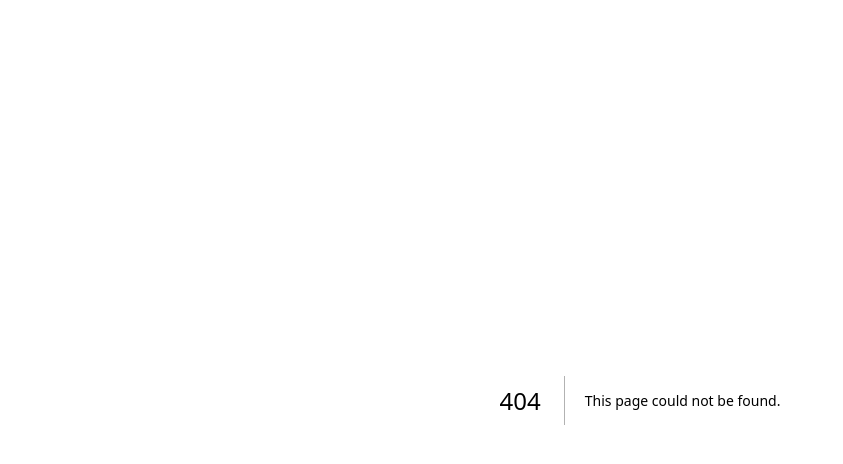
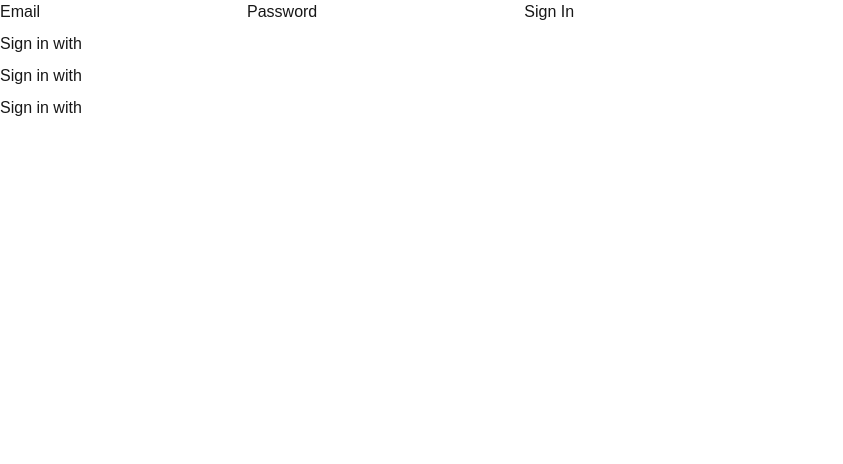
Before and after one commit to Divyapahuja31/nst_noticeboard, a Next.js app: page /signin in a window 1280 px wide. Before the commit this address had no page. Shown: the top 464 px of the page, without its empty margins (0-843 px from the left). Built offline with nearby package versions, Linux system fonts and the light colour scheme; no server answers.

Commit message:
feat: adds signout and signin credential based (#6)
* feat: adds google auth

* feat: adds credendtial based signin and signout

```diff
--- /dev/null
+++ b/app/signin/page.tsx
@@ -0,0 +1,69 @@
+import { redirect } from "next/navigation"
+import { signIn, auth, providerMap } from "../../auth"
+import { AuthError } from "next-auth"
+
+const SIGNIN_ERROR_URL = "/error"
+
+export default async function SignInPage(props: {
+  searchParams: Promise<{ callbackUrl?: string }>
+}) {
+  const searchParams = await props.searchParams
+
+  return (
+    <div className="flex flex-col gap-2">
+      <form
+        action={async (formData) => {
+          "use server"
+          try {
+            await signIn("credentials", formData)
+          } catch (error) {
+            if (error instanceof AuthError) {
+              return redirect(`${SIGNIN_ERROR_URL}?error=${error.type}`)
+            }
+            throw error
+          }
+        }}
+      >
+        <label htmlFor="email">
+          Email
+          <input name="email" id="email" />
+        </label>
+        <label htmlFor="password">
+          Password
+          <input name="password" id="password" />
+        </label>
+        <input type="submit" value="Sign In" />
+      </form>
+      {Object.values(providerMap).map((provider) => (
+        <form
+          key={provider.id}
+          action={async () => {
+            "use server"
+            try {
+              await signIn(provider.id, {
+                redirectTo: searchParams?.callbackUrl ?? "",
+              })
+            } catch (error) {
+              // Signin can fail for a number of reasons, such as the user
+              // not existing, or the user not having the correct role.
+              // In some cases, you may want to redirect to a custom error
+              if (error instanceof AuthError) {
+                return redirect(`${SIGNIN_ERROR_URL}?error=${error.type}`)
+              }
+
+              // Otherwise if a redirects happens Next.js can handle it
+              // so you can just re-thrown the error and let Next.js handle it.
+              // Docs:
+              // https://nextjs.org/docs/app/api-reference/functions/redirect#server-component
+              throw error
+            }
+          }}
+        >
+          <button type="submit">
+            <span>Sign in with {provider.name}</span>
+          </button>
+        </form>
+      ))}
+    </div>
+  )
+}
--- /dev/null
+++ b/app/signout/page.tsx
@@ -0,0 +1,17 @@
+import { signOut } from "../../auth"
+
+export default function SignOutPage() {
+  return (
+    <div>
+      <h5>Are you sure you want to sign out?</h5>
+      <form
+        action={async (formData) => {
+          "use server"
+          await signOut()
+        }}
+      >
+        <button type="submit">Sign out</button>
+      </form>
+    </div>
+  )
+}
--- a/auth.ts
+++ b/auth.ts
@@ -1,17 +1,46 @@
-import NextAuth from "next-auth"
-import { MongoDBAdapter } from "@auth/mongodb-adapter"
-import client from "./lib/db"
-import Resend from "next-auth/providers/resend"
-import Google from "next-auth/providers/google"
+import NextAuth from "next-auth";
+import { MongoDBAdapter } from "@auth/mongodb-adapter";
+import client from "./lib/db";
+import Resend from "next-auth/providers/resend";
+import Google from "next-auth/providers/google";
+import Credentials from "next-auth/providers/credentials";
+import type { Provider } from "next-auth/providers";
 
-export const { handlers, signIn, signOut, auth } = NextAuth({
+const providers: Provider[] = [
+  Credentials({
+    credentials: { password: { label: "Password", type: "password" } },
+    authorize(c) {
+      if (c.password !== "password") return null;
+      return {
+        id: "test",
+        name: "Test User",
+        email: "test@example.com",
+      };
+    },
+  }),
+  Google,
+  Resend({
+    apiKey: process.env.AUTH_RESEND_KEY,
+    from: process.env.EMAIL_FROM || "onboarding@resend.dev",
+  }),
+];
+
+export const providerMap = providers
+  .map((provider) => {
+    if (typeof provider === "function") {
+      const providerData = provider();
+      return { id: providerData.id, name: providerData.name };
+    } else {
+      return { id: provider.id, name: provider.name };
+    }
+  })
+  .filter((provider) => provider.id !== "credentials");
+
+export const  { handlers, auth, signIn, signOut } = NextAuth({
   adapter: MongoDBAdapter(client),
-  providers: [
-    Google,
-    Resend({
-      apiKey: process.env.AUTH_RESEND_KEY,
-      from: process.env.EMAIL_FROM || "onboarding@resend.dev",
-    }),
-  ],
+  providers,
   secret: process.env.AUTH_SECRET || process.env.BETTER_AUTH_SECRET,
-})
+  pages: {
+    signIn: "/signin",
+  },
+});
```
